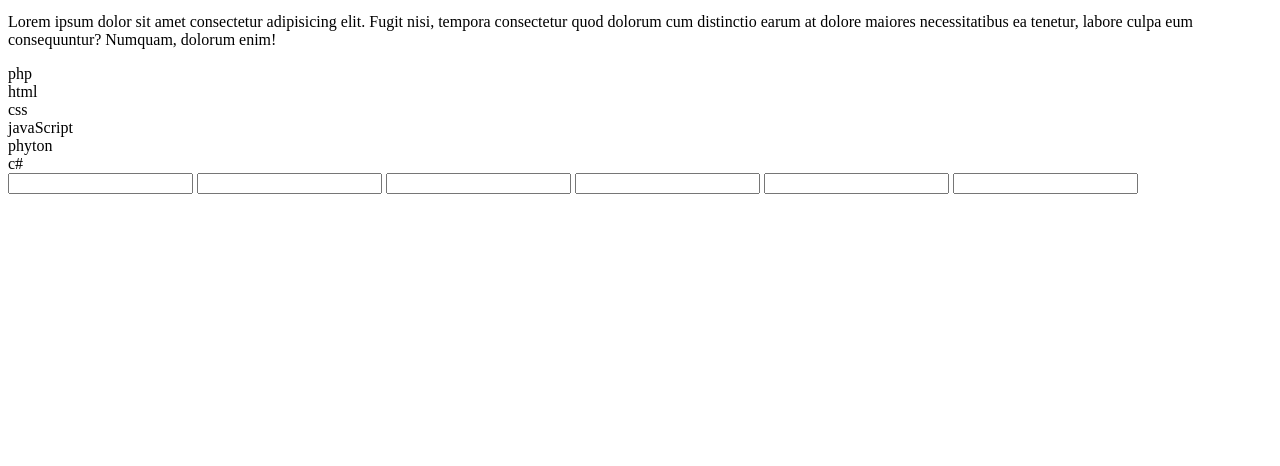
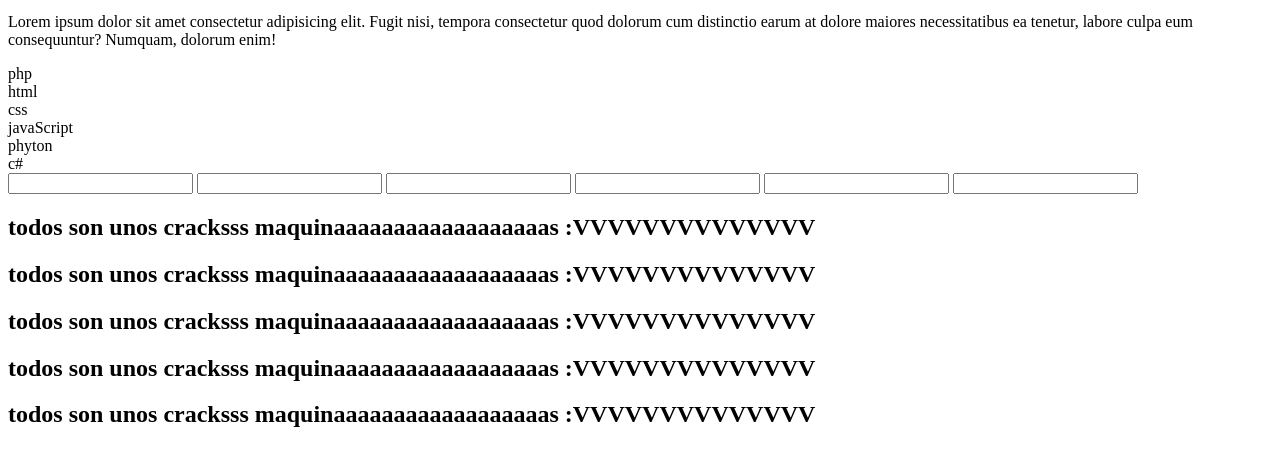
Before and after one commit to davidstivenmerchan/prueba_git, a plain HTML site: page index.html in a window 1280 px wide. Shown: the part 104-570 px from the top of the page. Drawn offline with Linux system fonts and the light colour scheme.

Commit message:
modificacion de index.html

```diff
--- a/index.html
+++ b/index.html
@@ -30,5 +30,12 @@
     </form>
 
 
+    <h2>todos son unos cracksss maquinaaaaaaaaaaaaaaaaaas :VVVVVVVVVVVVVV</h2>
+    <h2>todos son unos cracksss maquinaaaaaaaaaaaaaaaaaas :VVVVVVVVVVVVVV</h2>
+    <h2>todos son unos cracksss maquinaaaaaaaaaaaaaaaaaas :VVVVVVVVVVVVVV</h2>
+    <h2>todos son unos cracksss maquinaaaaaaaaaaaaaaaaaas :VVVVVVVVVVVVVV</h2>
+    <h2>todos son unos cracksss maquinaaaaaaaaaaaaaaaaaas :VVVVVVVVVVVVVV</h2>
+
+
 </body>
 </html>
```
